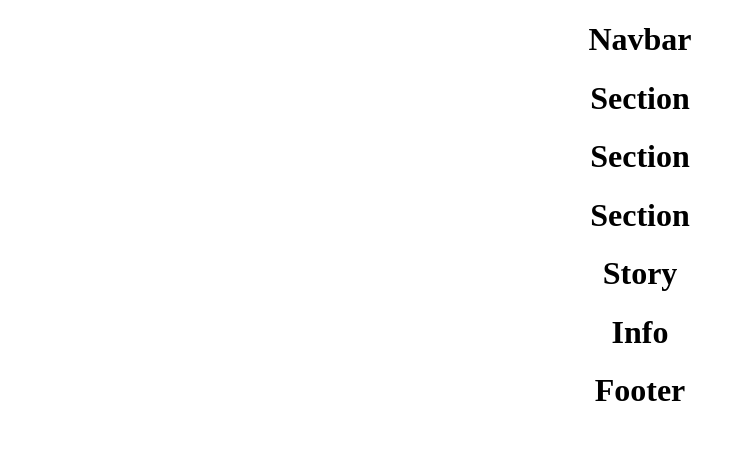
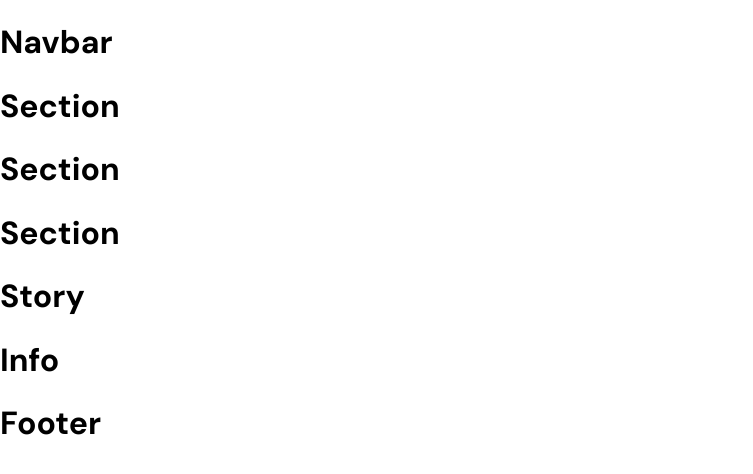
Before and after one commit to BuraYu/photosnap, a React (Create React App) app: page / in a window 1280 px wide. Shown: the top 474 px of the page, without its empty margins (0-753 px from the left). Built offline with nearby package versions, Linux system fonts and the light colour scheme.

Commit message:
add variables to css file

```diff
--- a/src/App.css
+++ b/src/App.css
@@ -1,38 +1,54 @@
-.App {
-  text-align: center;
+@import url("https://fonts.googleapis.com/css2?family=DM+Sans:ital,opsz,wght@0,9..40,100..1000;1,9..40,100..1000&display=swap");
+
+:root {
+  /* Base font size */
+  --base-font-size: 16px;
+
+  /* Accents */
+  --orangeshade: rgb(255, 197, 147);
+  --magentashade: rgb(188, 113, 152);
+  --lightblueshade: rgb(90, 119, 255);
+
+  /* Main */
+  --pureblack: rgb(0, 0, 0);
+  --lightgrey: rgb(223, 223, 223);
+  --purewhite: rgb(255, 255, 255);
+
+  /* Typo */
+  --heading-font-weight: 700;
+
+  /* H1 */
+  --heading-large-font-size: 2.5rem;
+  --heading-large-line-height: 3rem;
+  --heading-large-character-spacing: 0.26rem;
+
+  /* H2 */
+  --heading-mid-font-size: 1.5rem;
+  --heading-mid-line-height: 1.5625rem;
+  --heading-mid-character-spacing: 0rem;
+  /* H3 */
+  --heading-small-font-size: 1.125rem;
+  --heading-small-line-height: 1.5625rem;
+
+  /* H4 */
+  --heading-small-font-size: 0.75rem;
+  --heading-small-line-height: 1rem;
+  --heading-small-character-spacing: 0.125rem;
+
+  /* Body */
+  --body-font-size: 0.9375rem;
+  --body-lineheight: 1.5625rem;
+  --body-font-weight: 400;
+
+  /* Button */
+  --button-font-size: 0.75rem;
+  --button-line-height: auto;
 }
 
-.App-logo {
-  height: 40vmin;
-  pointer-events: none;
+body {
+  margin: 0;
+  padding: 0;
+  box-sizing: border-box;
+  font-family: "DM Sans", sans-serif;
+  font-size: var(--base-font-size);
 }
-
-@media (prefers-reduced-motion: no-preference) {
-  .App-logo {
-    animation: App-logo-spin infinite 20s linear;
-  }
-}
-
-.App-header {
-  background-color: #282c34;
-  min-height: 100vh;
-  display: flex;
-  flex-direction: column;
-  align-items: center;
-  justify-content: center;
-  font-size: calc(10px + 2vmin);
-  color: white;
-}
-
-.App-link {
-  color: #61dafb;
-}
-
-@keyframes App-logo-spin {
-  from {
-    transform: rotate(0deg);
-  }
-  to {
-    transform: rotate(360deg);
-  }
-}
```
